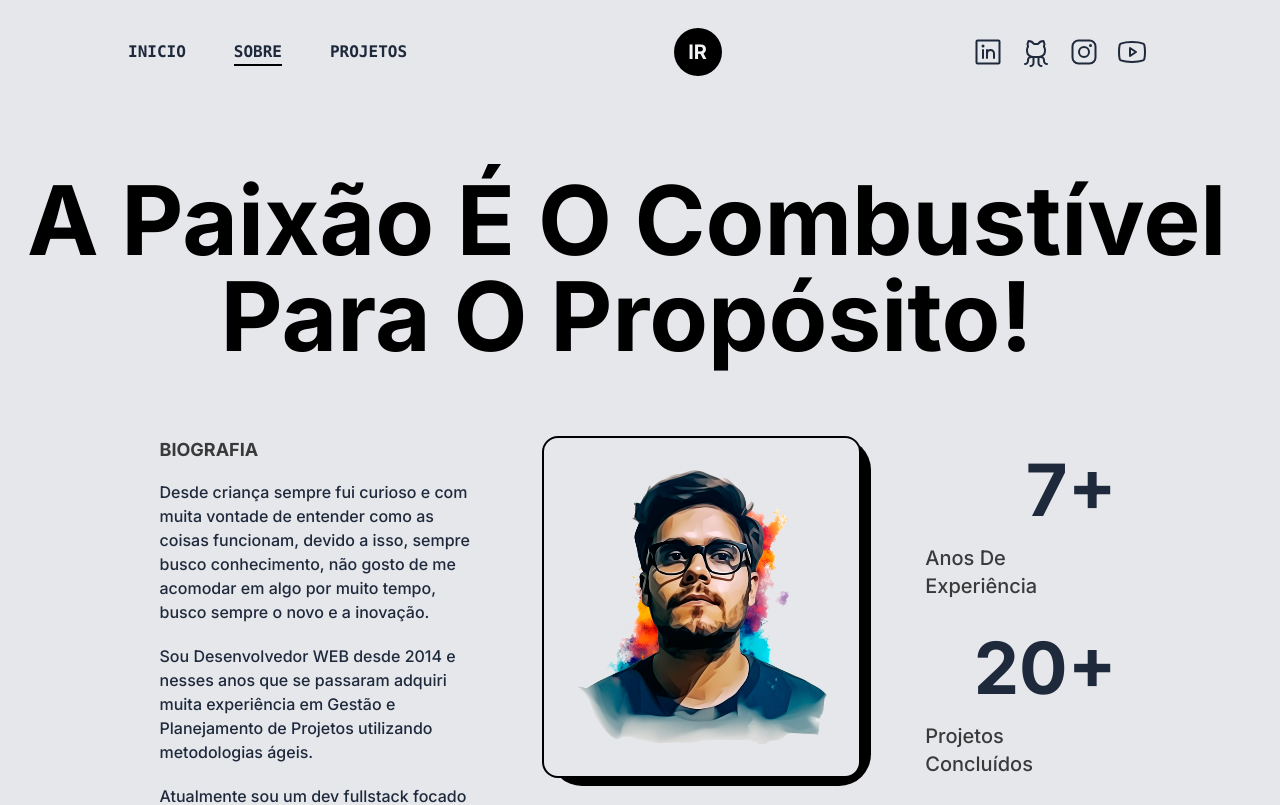
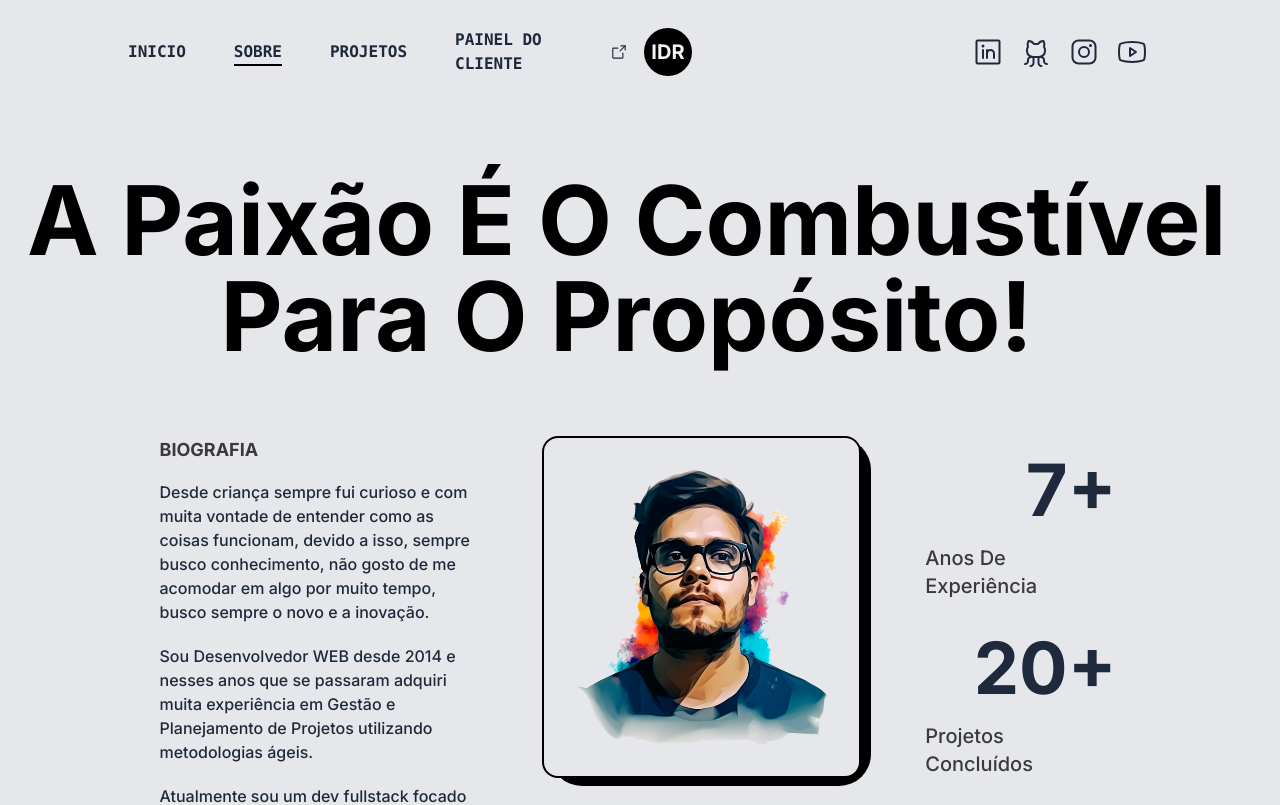
Before and after one commit to igordrangel/igordrangel, a Next.js app: page /sobre in a window 1280 px wide. Shown: the top 805 px of the page. Built offline with nearby package versions, Linux system fonts and the light colour scheme.

Commit message:
inclusão link client-hub

```diff
--- a/src/components/Header/Logo/index.tsx
+++ b/src/components/Header/Logo/index.tsx
@@ -7,7 +7,7 @@ const MotionLink = motion(Link)
 
 export function Logo() {
   return (
-    <div className="flex items-center justify-center">
+    <div className="flex items-center justify-start w-1/3">
       <MotionLink
         href="/"
         className="w-12 h-12 bg-black text-gray-100 flex items-center justify-center rounded-full text-xl font-bold border border-solid border-transparent dark:border-white"
@@ -22,7 +22,7 @@ export function Logo() {
           transition: { duration: 1, repeat: Infinity },
         }}
       >
-        IR
+        IDR
       </MotionLink>
     </div>
   )
--- a/src/components/Header/NavBar/index.tsx
+++ b/src/components/Header/NavBar/index.tsx
@@ -2,21 +2,30 @@
 
 import Link from 'next/link'
 import { usePathname } from 'next/navigation'
+import { ArrowSquareOut } from 'phosphor-react'
+import { HTMLAttributeAnchorTarget } from 'react'
 
 interface CustomLinkProps {
   href: string
   title: string
   className: string
+  target?: HTMLAttributeAnchorTarget
 }
 
 export function NavBar() {
-  function CustomLink({ href, title, className = '' }: CustomLinkProps) {
+  function CustomLink({
+    href,
+    title,
+    target,
+    className = '',
+  }: CustomLinkProps) {
     const pathname = usePathname()
 
     return (
       <Link
         href={href}
-        className={`${className} relative group font-mono font-semibold uppercase`}
+        className={`${className} relative flex items-center group font-mono font-semibold uppercase`}
+        target={target}
       >
         {title}
         <span
@@ -27,19 +36,22 @@ export function NavBar() {
         >
           &nbsp;
         </span>
+        {target === '_blank' && <ArrowSquareOut className="ml-2" size={20} />}
       </Link>
     )
   }
 
   return (
     <nav className="flex items-center gap-8 dark:text-white">
-      <CustomLink href="/" title="Inicio" className="mr-4"></CustomLink>
-      <CustomLink href="/sobre" title="Sobre" className="mr-4"></CustomLink>
+      <CustomLink href="/" title="Inicio" className="mr-4" />
+      <CustomLink href="/sobre" title="Sobre" className="mr-4" />
+      <CustomLink href="/projetos" title="Projetos" className="mr-4" />
       <CustomLink
-        href="/projetos"
-        title="Projetos"
+        href="https://client-hub.igordrangel.com.br"
+        title="Painel do Cliente"
+        target="_blank"
         className="mr-4"
-      ></CustomLink>
+      />
     </nav>
   )
 }
```
